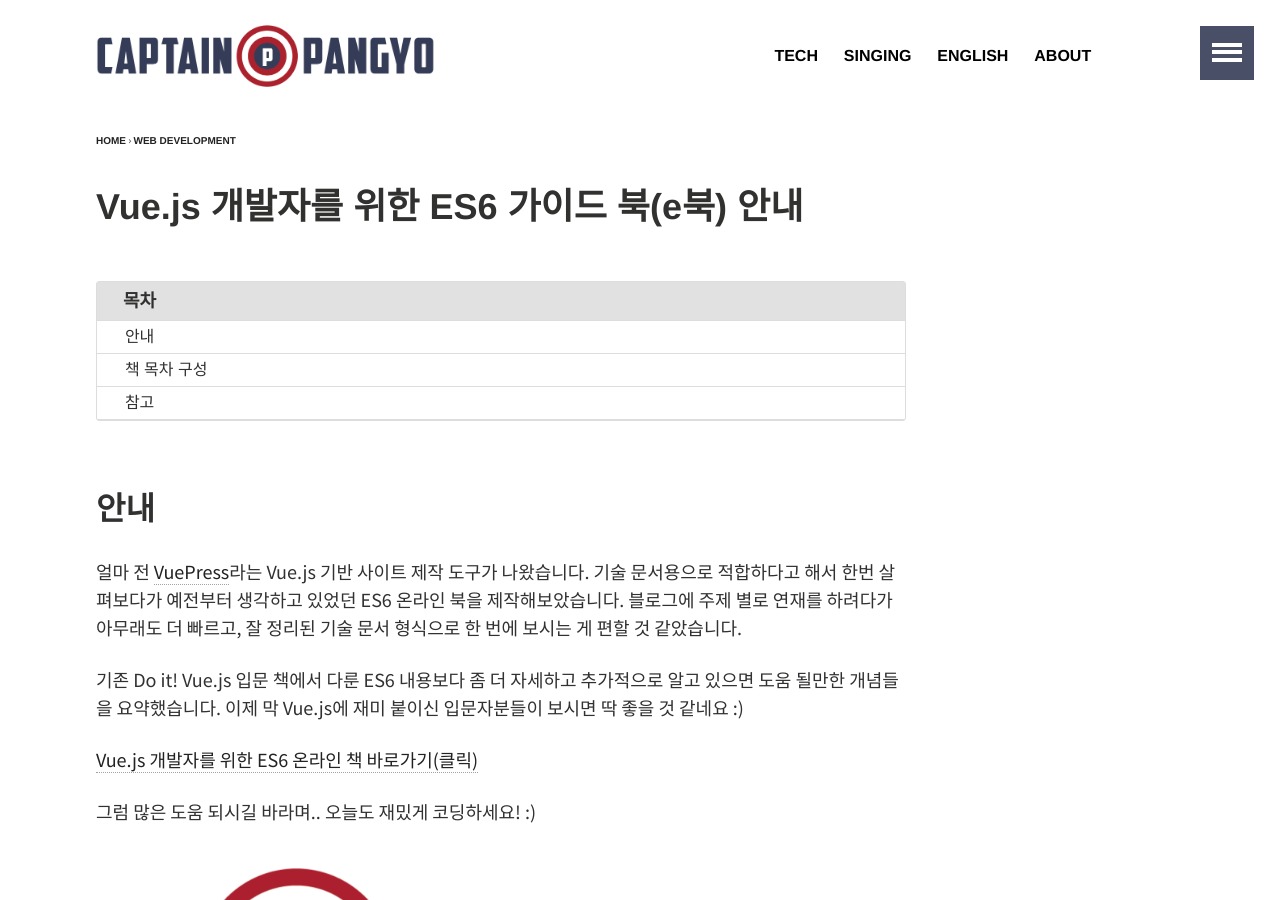
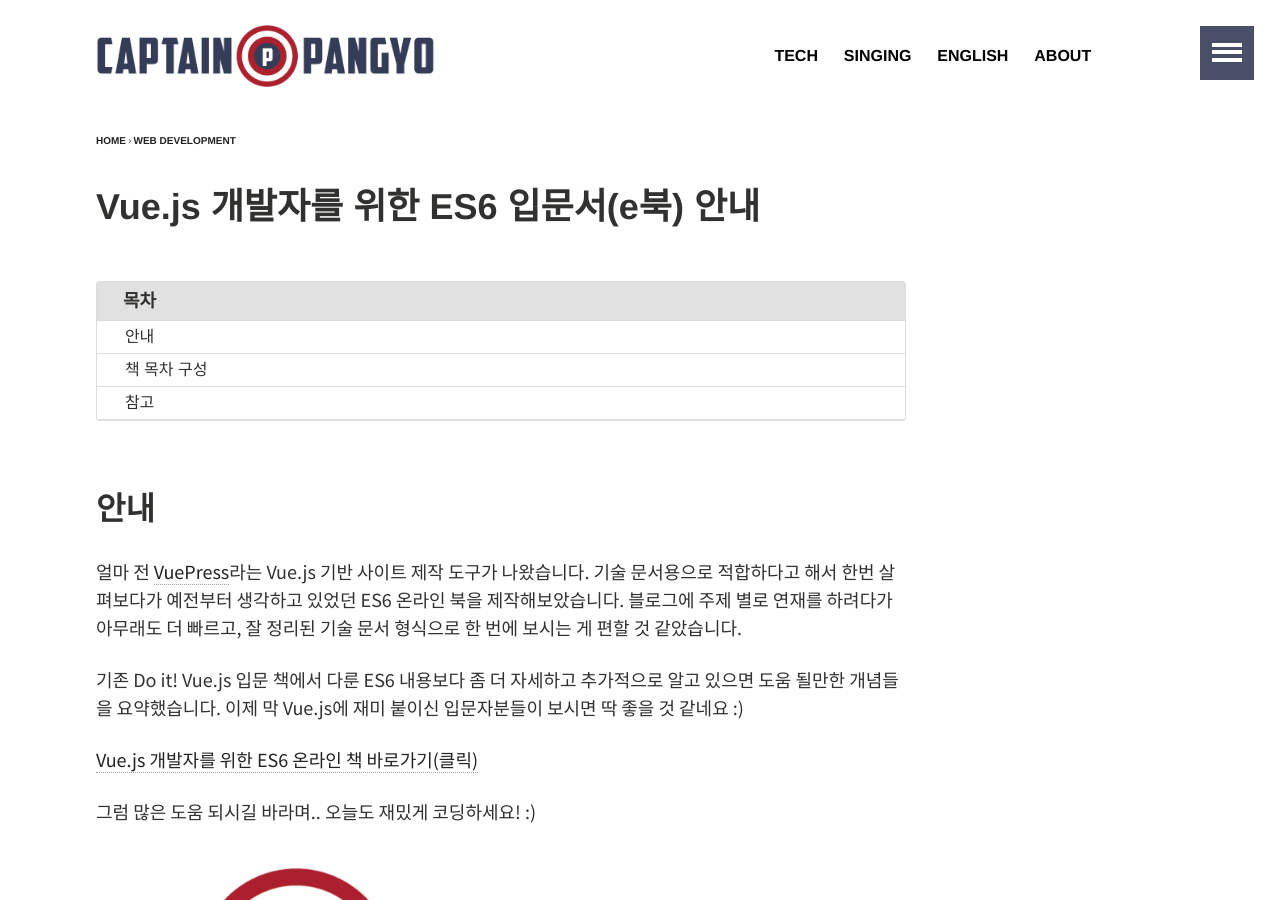
Before and after one commit to joshua1988/joshua1988.github.io, a Jekyll site: the page built from _posts/web-development/vuejs/2018-06-18-es6-for-vuejs-beginners.md, in a window 1280 px wide and 900 px high. Built offline with Jekyll 4.4.1, drawn with Linux system fonts in a browser that asks for light colours; comment, search, counter and statistics services are not loaded.

Commit message:
Updated the post title

```diff
--- a/_posts/web-development/vuejs/2018-06-18-es6-for-vuejs-beginners.md
+++ b/_posts/web-development/vuejs/2018-06-18-es6-for-vuejs-beginners.md
@@ -1,6 +1,6 @@
 ---
 layout: article
-title: "Vue.js 개발자를 위한 ES6 가이드 북(e북) 안내"
+title: "Vue.js 개발자를 위한 ES6 입문서(e북) 안내"
 date: 2018-06-18 18:44:32 +0900
 categories: [web-development, vuejs]
 excerpt: "Vue.js 코딩을 더 편하게 해줄 주요 ES6 문법을 알아봅니다."
```
